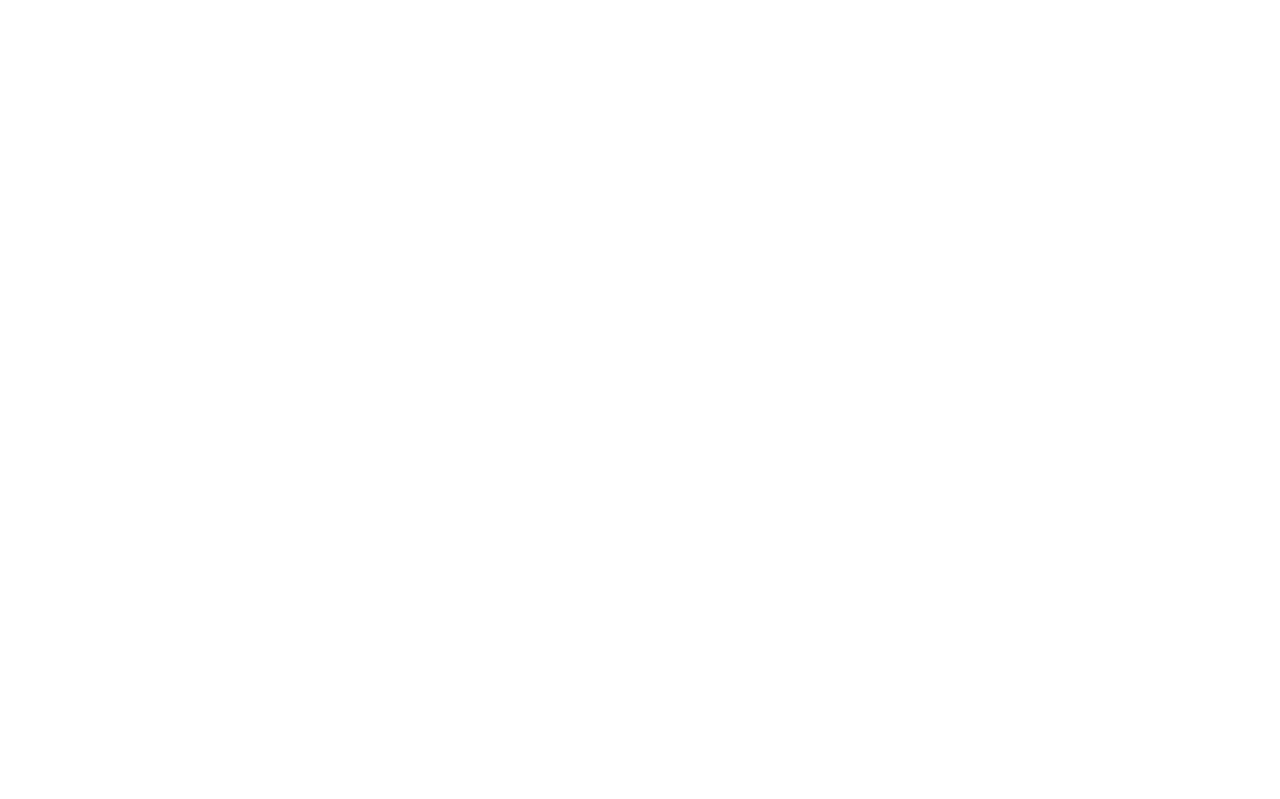
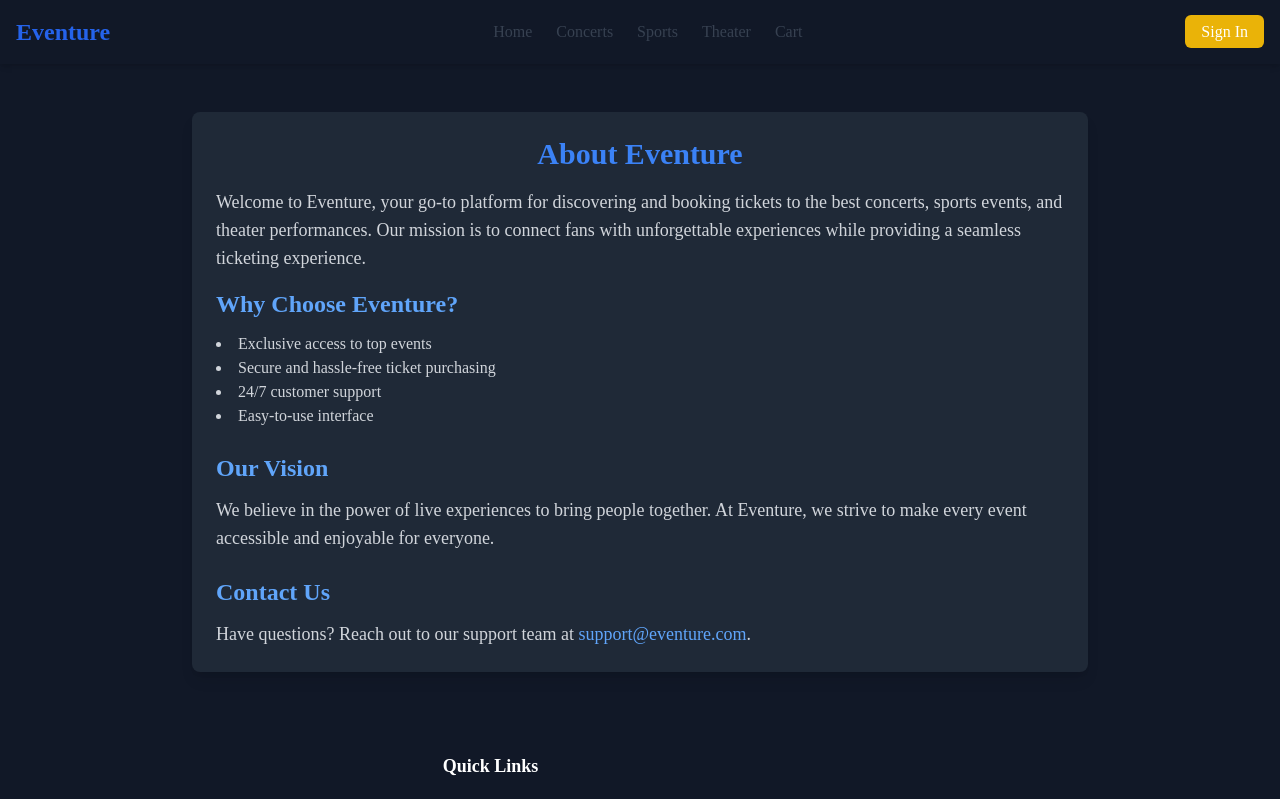
Before and after one commit to stephen447/TicketMasterReplica, a React (Create React App) app: page /about in a window 1280 px wide. Before the commit this address had no page. Shown: the top 799 px of the page. Built offline with nearby package versions, Linux system fonts and the light colour scheme.

Commit message:
about you page

```diff
--- a/src/App.tsx
+++ b/src/App.tsx
@@ -8,6 +8,7 @@
 import TicketsPage from "./Pages/TicketsPage";
 import CheckOutPage from "./Pages/CheckOutPage";
 import { CartItem } from "./types";
+import AboutUsPage from "./Pages/AboutUsPage";
 
 export default function App() {
   const EXPIRATION_TIME = 60 * 1000; // 15 minutes in milliseconds
@@ -78,6 +79,7 @@
             />
           }
         />
+        <Route path="/about" element={<AboutUsPage />} />
       </Routes>
     </BrowserRouter>
   );
--- a/src/Components/Header.tsx
+++ b/src/Components/Header.tsx
@@ -34,7 +34,7 @@
   }
 
   return (
-    <header className="bg-white shadow-md">
+    <header className=" bg-transparent shadow-md">
       <div className="container mx-auto px-4 flex justify-between items-center py-4">
         {/* Logo */}
         <a href="/" className="text-2xl font-bold text-blue-600">
--- /dev/null
+++ b/src/Pages/AboutUsPage.tsx
@@ -0,0 +1,48 @@
+import Header from "../Components/Header";
+import Footer from "../Components/Footer";
+
+export default function AboutUsPage() {
+  return (
+    <div className="min-h-screen bg-gray-900">
+      <Header />
+      <div className=" text-white p-6">
+        <div className="max-w-4xl mx-auto bg-gray-800 p-6 my-6 rounded-lg shadow-lg">
+          <h1 className="text-3xl font-bold mb-4 text-center text-blue-500">
+            About Eventure
+          </h1>
+          <p className="text-lg text-gray-300 mb-4">
+            Welcome to Eventure, your go-to platform for discovering and booking
+            tickets to the best concerts, sports events, and theater
+            performances. Our mission is to connect fans with unforgettable
+            experiences while providing a seamless ticketing experience.
+          </p>
+          <h2 className="text-2xl font-semibold mb-3 text-blue-400">
+            Why Choose Eventure?
+          </h2>
+          <ul className="list-disc list-inside text-gray-300">
+            <li>Exclusive access to top events</li>
+            <li>Secure and hassle-free ticket purchasing</li>
+            <li>24/7 customer support</li>
+            <li>Easy-to-use interface</li>
+          </ul>
+          <h2 className="text-2xl font-semibold mt-6 mb-3 text-blue-400">
+            Our Vision
+          </h2>
+          <p className="text-lg text-gray-300">
+            We believe in the power of live experiences to bring people
+            together. At Eventure, we strive to make every event accessible and
+            enjoyable for everyone.
+          </p>
+          <h2 className="text-2xl font-semibold mt-6 mb-3 text-blue-400">
+            Contact Us
+          </h2>
+          <p className="text-lg text-gray-300">
+            Have questions? Reach out to our support team at{" "}
+            <span className="text-blue-400">support@eventure.com</span>.
+          </p>
+        </div>
+      </div>
+      <Footer />
+    </div>
+  );
+}
```
